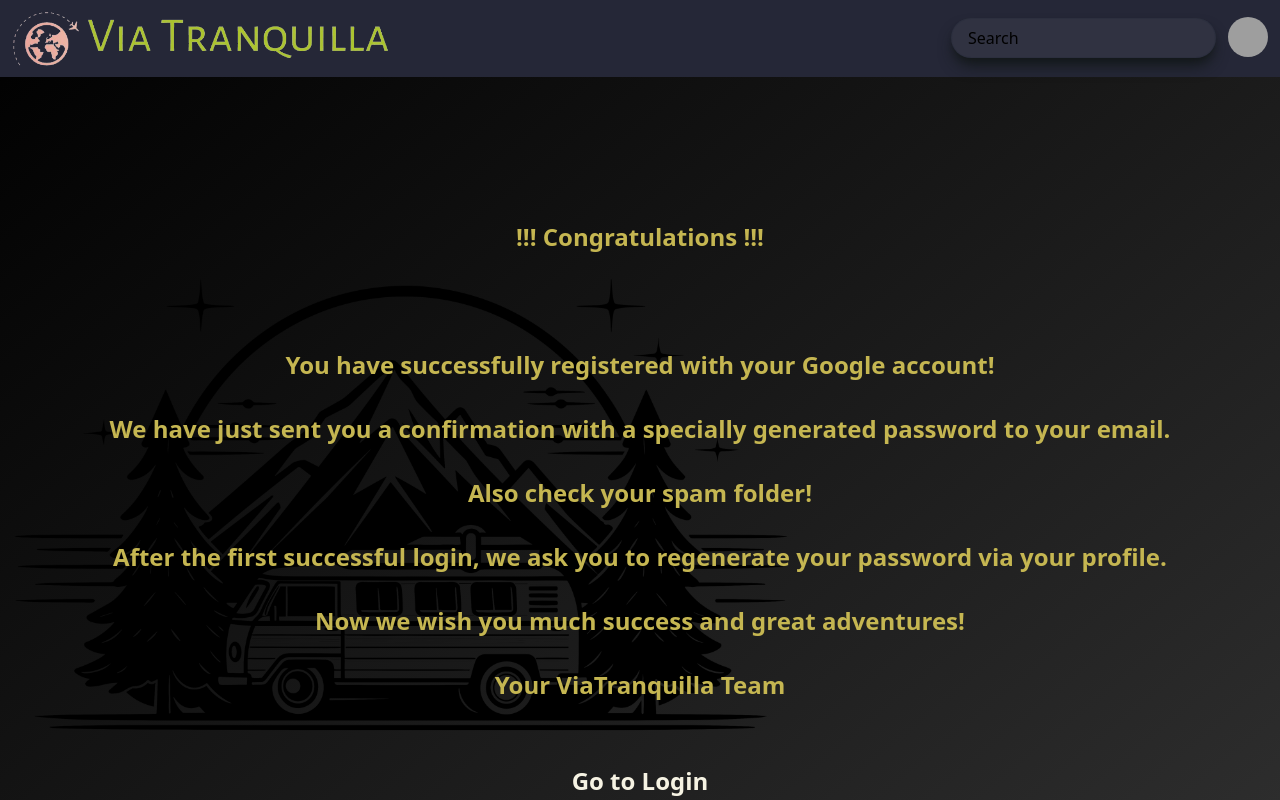
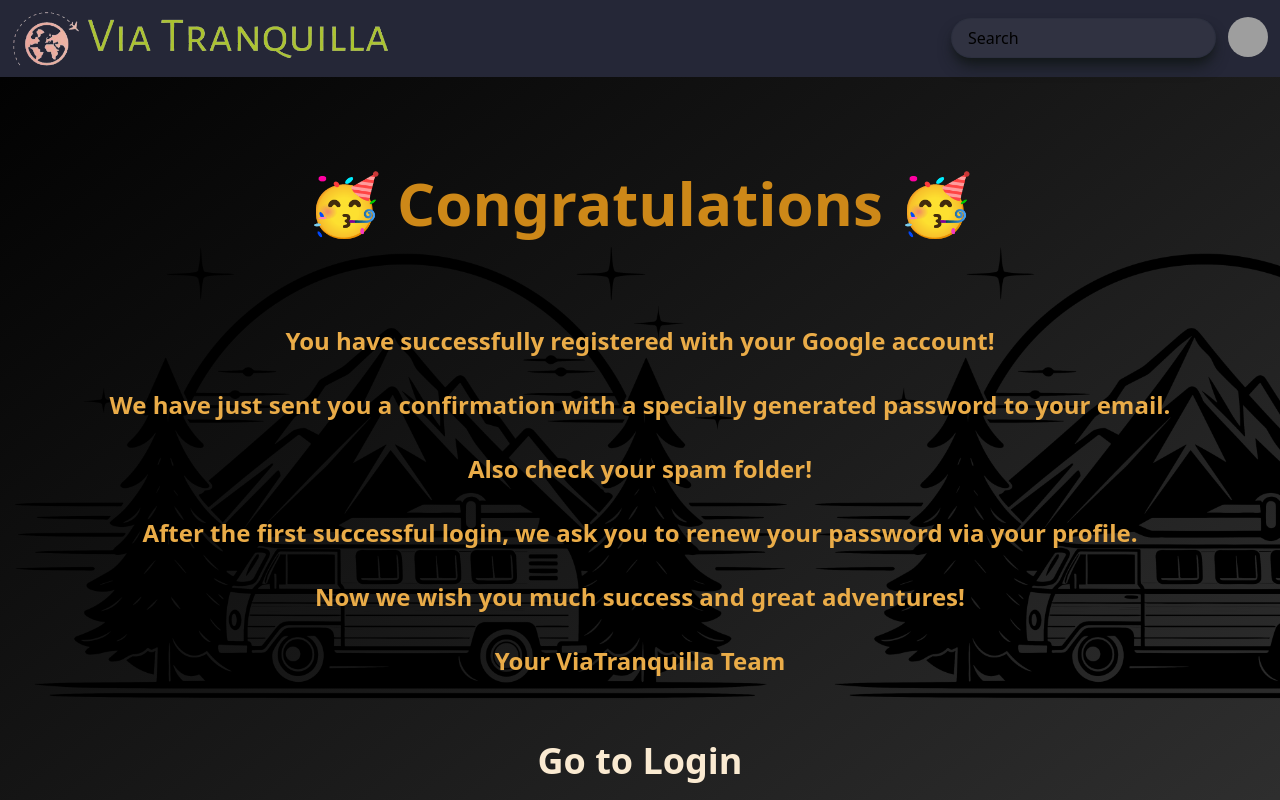
Before and after one commit to WebForChange/viatranquilla-full-stack, a React (Vite) app in the folder frontend/: page /oauthmessage in a window 1280 px wide. Shown: the top 800 px of the page. Built offline with nearby package versions, Linux system fonts and the light colour scheme; grey boxes are pictures that could not be loaded.

Commit message:
navigation to message after oauth and some toasts as utils

```diff
--- a/frontend/src/components/shared/OAuthMessage.jsx
+++ b/frontend/src/components/shared/OAuthMessage.jsx
@@ -2,20 +2,20 @@ import { Link } from "react-router-dom";
 
 export default function OAuthRegister() {
   return (
-    <div className="flex justify-center items-center h-screen w-full  text-burnt_sienna-400 bg-301 bg-contain bg-no-repeat my-8">
+    <div className="flex justify-center items-center h-screen w-full  text-burnt_sienna-400 bg-301 bg-contain">
       <div className=" ">
         <div className="flex flex-col items-center justify-center space-y-8 px-8">
-        <p className="text-eggshell-300 text-xl lg:text-2xl font-semibold text-center">
-        !!! Congratulations !!!<br/><br/><br/>
+        <p className="text-sunset-300 text-xl lg:text-6xl font-bold text-center pb-15">
+        🥳 Congratulations 🥳<br/><br/>
         </p>
-          <p className="text-eggshell-300 text-xl lg:text-2xl font-semibold text-center">
+          <p className="text-sunset-400 text-xl lg:text-2xl font-semibold text-center">
           You have successfully registered with your Google account!<br/><br/>
 
           We have just sent you a confirmation with a specially generated password to your email.<br/><br/>
 
           Also check your spam folder!<br/><br/>
 
-          After the first successful login, we ask you to regenerate your password via your profile.<br/><br/>
+          After the first successful login, we ask you to renew your password via your profile.<br/><br/>
 
           Now we wish you much success and great adventures!<br/><br/>
 
@@ -23,7 +23,7 @@ export default function OAuthRegister() {
           </p>
           <Link
             to="/login"
-            className="text-eggshell-600 text-xl lg:text-2xl font-semibold hover:underline"
+            className="text-sunset-800 text-xl lg:text-4xl font-semibold hover:underline"
           >
             {" "}
             Go to Login{" "}
```
Also changed, not shown: 1 other file (tests, documents, lock files or other folders).
